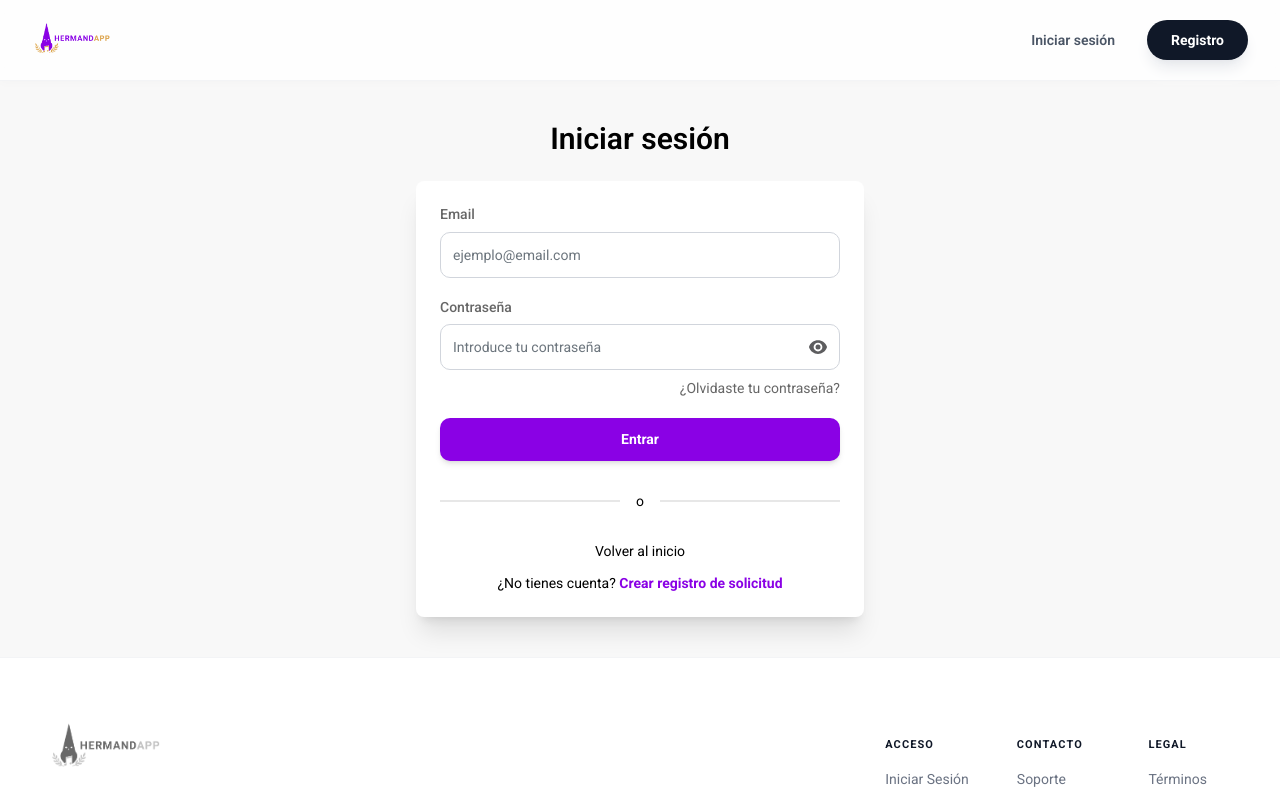
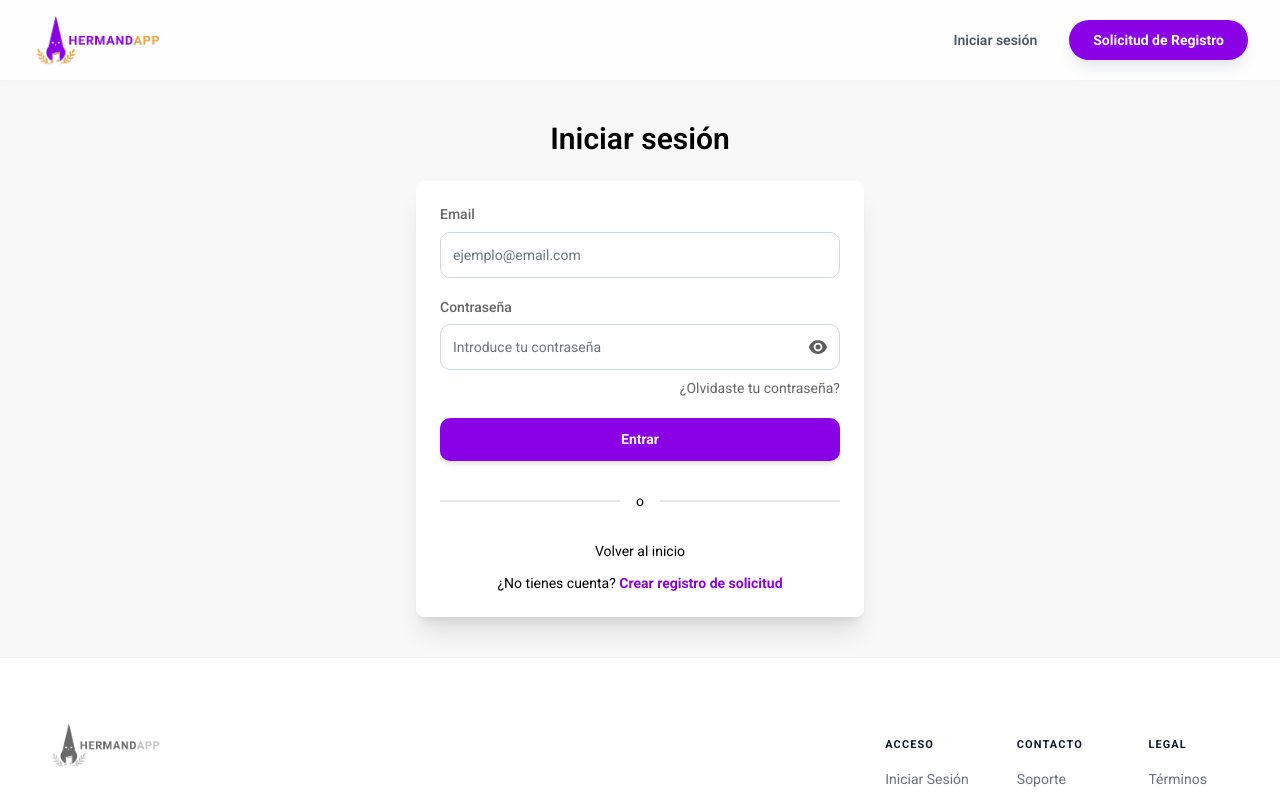
Before and after one commit to MarioMedac0005/hermandapp-front, a React (Vite) app: page /login in a window 1280 px wide. Shown: the top 795 px of the page. Built offline with nearby package versions, Linux system fonts and the light colour scheme; no server answers; what tailwind-animations would draw is missing.

Commit message:
Arreglado foto navbar y cambiado svg a iconos

```diff
--- a/src/components/Navbar.jsx
+++ b/src/components/Navbar.jsx
@@ -4,6 +4,7 @@ import { useAuth } from "@contexts/AuthContext";
 import { Menu, MenuButton, MenuItem, MenuItems } from "@headlessui/react";
 import {
 	UserIcon,
+	ArrowRightEndOnRectangleIcon,
 	ArrowRightStartOnRectangleIcon,
 	CommandLineIcon,
 	ChevronDownIcon,
@@ -11,6 +12,7 @@ import {
 	UserGroupIcon,
 	Bars3Icon,
 } from "@heroicons/react/24/outline";
+
 
 export default function Navbar() {
 	const { user, loading, logout } = useAuth();
@@ -38,17 +40,17 @@ export default function Navbar() {
 				<div className="drawer md:hidden">
 					<input id="main-drawer" type="checkbox" className="drawer-toggle" />
 
-					<div className="drawer-content flex items-center justify-between h-20 px-4">
+					<div className="drawer-content flex items-center h-20 px-4 gap-3">
+						<label
+							htmlFor="main-drawer"
+							className="p-2 text-gray-600 hover:text-gray-900 hover:bg-gray-100 rounded-full cursor-pointer transition-colors"
+						>
+							<Bars3Icon className="h-7 w-7 stroke-[1.5px]" />
+						</label>
+
 						<Link to="/" className="shrink-0 transition-transform active:scale-95">
 							<img src={Logo} alt="HermandApp" className="h-8 w-auto mix-blend-multiply" />
 						</Link>
-
-						<label
-							htmlFor="main-drawer"
-							className="p-2 -mr-2 text-gray-600 hover:text-gray-900 hover:bg-gray-100 rounded-full cursor-pointer transition-colors"
-						>
-							<Bars3Icon className="h-7 w-7 stroke-[1.5px]" />
-						</label>
 					</div>
 
 					<div className="drawer-side z-60">
@@ -82,7 +84,7 @@ export default function Navbar() {
 											to="/login"
 											className="flex items-center gap-3 py-3.5 px-4 text-gray-600 hover:bg-gray-50 hover:text-[#8a01e5] rounded-xl font-medium transition-colors"
 										>
-											<ArrowRightStartOnRectangleIcon className="h-5 w-5" />
+											<ArrowRightEndOnRectangleIcon className="h-5 w-5" />
 											Iniciar Sesión
 										</Link>
 										<Link
@@ -149,9 +151,9 @@ export default function Navbar() {
 
 				{/* ===== DESKTOP NAVBAR ===== */}
 				<div className="hidden md:flex h-20 items-center justify-between px-6 lg:px-8">
-					<div className="shrink-0">
-						<Link to="/" className="transition-transform hover:scale-105 active:scale-95 inline-block">
-							<img src={Logo} className="h-8 w-auto mix-blend-multiply" alt="HermandApp" />
+					<div className="navbar-start">
+						<Link to="/">
+							<img src={Logo} className="w-32" />
 						</Link>
 					</div>
 
@@ -160,15 +162,15 @@ export default function Navbar() {
 							<div className="flex items-center gap-3">
 								<Link
 									to="/login"
-									className="px-5 py-2.5 text-sm font-semibold text-gray-600 hover:text-gray-900 transition-colors"
+									className="px-5 py-2.5 text-sm font-semibold text-gray-600 hover:text-[#8a01e5] transition-colors"
 								>
 									Iniciar sesión
 								</Link>
 								<Link
 									to="/register"
-									className="px-6 py-2.5 text-sm font-bold text-white bg-gray-900 hover:bg-gray-800 rounded-full shadow-lg shadow-gray-200 hover:shadow-xl hover:-translate-y-0.5 transition-all duration-300"
+									className="px-6 py-2.5 text-sm font-bold text-white bg-[#8a01e5] rounded-full shadow-lg shadow-gray-200 hover:shadow-xl hover:-translate-y-0.5 transition-all duration-300"
 								>
-									Registro
+									Solicitud de Registro
 								</Link>
 							</div>
 						) : (
--- a/src/components/index/Features.jsx
+++ b/src/components/index/Features.jsx
@@ -1,3 +1,4 @@
+import { MagnifyingGlassIcon, MusicalNoteIcon, ShieldCheckIcon } from "@heroicons/react/24/solid";
 import FeatureCard from "./ui/FeatureCard";
 
 export default function Features() {
@@ -14,26 +15,17 @@ export default function Features() {
 				</div>
 				<div className="grid md:grid-cols-3 gap-8">
 					<FeatureCard
-						icon={<svg xmlns="http://www.w3.org/2000/svg" viewBox="0 0 24 24" fill="currentColor" className="size-6">
-							<path fillRule="evenodd" d="M10.5 3.75a6.75 6.75 0 1 0 0 13.5 6.75 6.75 0 0 0 0-13.5ZM2.25 10.5a8.25 8.25 0 1 1 14.59 5.28l4.69 4.69a.75.75 0 1 1-1.06 1.06l-4.69-4.69A8.25 8.25 0 0 1 2.25 10.5Z" clipRule="evenodd" />
-						</svg>
-						}
+						icon={<MagnifyingGlassIcon className="size-6" />}
 						title="Búsqueda Inteligente"
 						description="Filtra por estilo musical, disponibilidad geográfica y precio para encontrar el acompañamiento perfecto para tu estación de penitencia."
 					/>
 					<FeatureCard
-						icon={<svg xmlns="http://www.w3.org/2000/svg" viewBox="0 0 24 24" fill="currentColor" className="size-6">
-							<path fillRule="evenodd" d="M19.952 1.651a.75.75 0 0 1 .298.599V16.303a3 3 0 0 1-2.176 2.884l-1.32.377a2.553 2.553 0 1 1-1.403-4.909l2.311-.66a1.5 1.5 0 0 0 1.088-1.442V6.994l-9 2.572v9.737a3 3 0 0 1-2.176 2.884l-1.32.377a2.553 2.553 0 1 1-1.402-4.909l2.31-.66a1.5 1.5 0 0 0 1.088-1.442V5.25a.75.75 0 0 1 .544-.721l10.5-3a.75.75 0 0 1 .658.122Z" clipRule="evenodd" />
-						</svg>
-						}
+						icon={<MusicalNoteIcon className="size-6" />}
 						title="Perfil Multimedia"
 						description="Las bandas pueden subir videos, audios y fotos de alta calidad para mostrar su repertorio y nivel musical a las hermandades."
 					/>
 					<FeatureCard
-						icon={<svg xmlns="http://www.w3.org/2000/svg" viewBox="0 0 24 24" fill="currentColor" className="size-6">
-							<path fillRule="evenodd" d="M12.516 2.17a.75.75 0 0 0-1.032 0 11.209 11.209 0 0 1-7.877 3.08.75.75 0 0 0-.722.515A12.74 12.74 0 0 0 2.25 9.75c0 5.942 4.064 10.933 9.563 12.348a.749.749 0 0 0 .374 0c5.499-1.415 9.563-6.406 9.563-12.348 0-1.39-.223-2.73-.635-3.985a.75.75 0 0 0-.722-.516l-.143.001c-2.996 0-5.717-1.17-7.734-3.08Zm3.094 8.016a.75.75 0 1 0-1.22-.872l-3.236 4.53L9.53 12.22a.75.75 0 0 0-1.06 1.06l2.25 2.25a.75.75 0 0 0 1.14-.094l3.75-5.25Z" clipRule="evenodd" />
-						</svg>
-						}
+						icon={<ShieldCheckIcon className="size-6" />}
 						title="Gestión Segura"
 						description="Centraliza contratos, calendarios y comunicaciones en un entorno seguro y profesional, diseñado para juntas de gobierno."
 					/>
--- a/src/components/index/ui/FeatureCard.jsx
+++ b/src/components/index/ui/FeatureCard.jsx
@@ -1,9 +1,9 @@
 export default function FeatureCard({ icon, title, description }) {
 	return (
-		<div className="card bg-base-100 shadow-sm hover:shadow-xl transition">
+		<div className="card bg-base-100 shadow-sm transition">
 			<div className="card-body">
 				<div className="w-14 h-14 flex items-center justify-center rounded-xl bg-[#8a01e5]/10 text-[#8a01e5] mb-4">
-					<span className="material-symbols-outlined text-3xl">{icon}</span>
+					{icon}
 				</div>
 				<h3 className="card-title">{title}</h3>
 				<p className="text-sm text-base-content/70">{description}</p>
```
